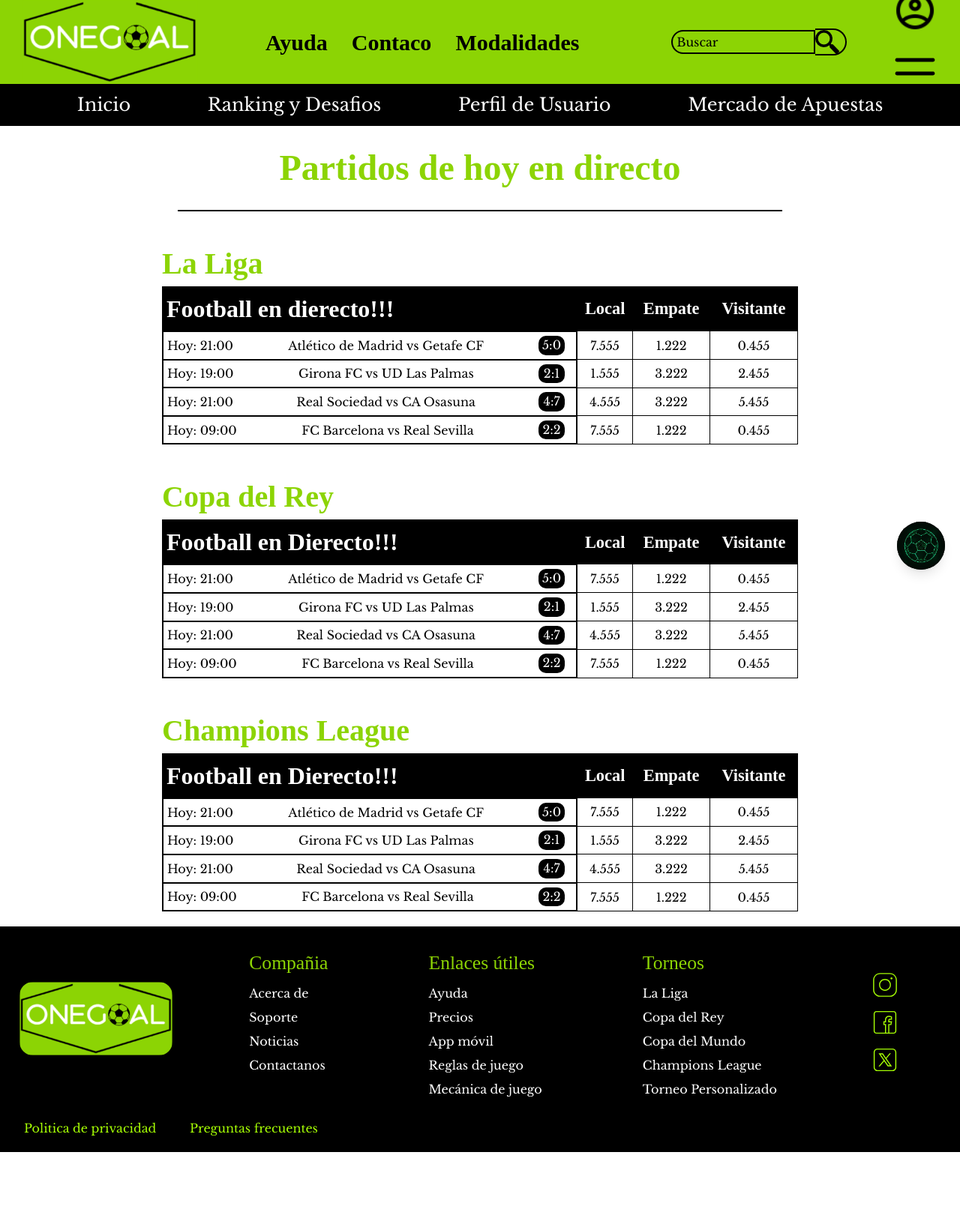
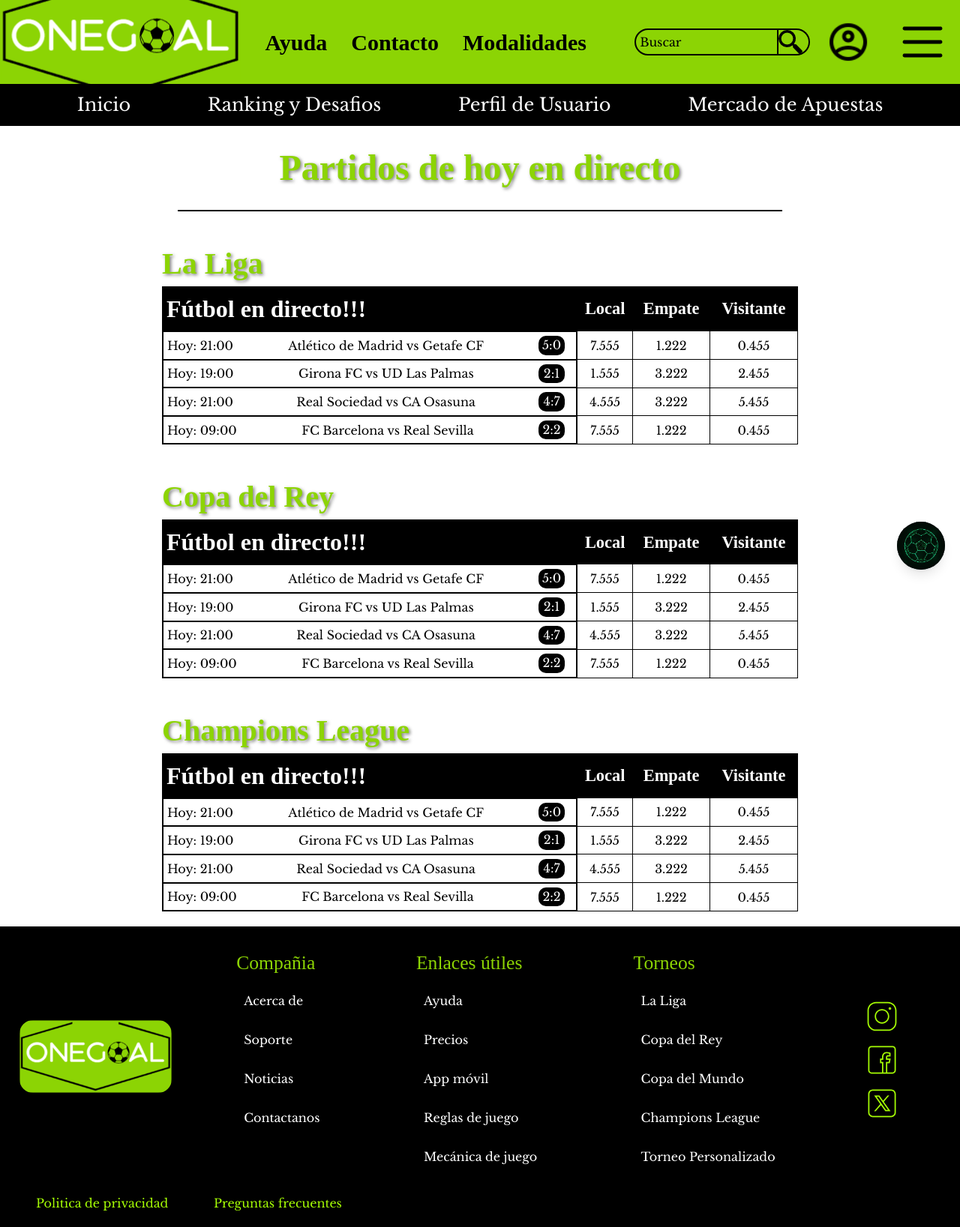
Before and after one commit to AaronGH09/Proyecto-Final-VS2DAW-DIW-Aaron-Gonzalez, a plain HTML site: page apuestas.html in a window 1280 px wide. Shown: the whole page at 75% size. Before the commit the page ends 1537 px from the top, so only its background shows below. Drawn offline with nearby package versions, Linux system fonts and the light colour scheme; a web font is replaced by a local one.

Commit message:
Mejoras de accesibilidad

```diff
--- a/apuestas.html
+++ b/apuestas.html
@@ -10,28 +10,28 @@
 <body>
 
 <header class="Cabecera">
-    <img src="img/logo.PNG" alt="logo__onegool__header" class="Cabecera__img">
+    <img src="img/logo.PNG" alt="Logo de la empresa OneGool" class="footer__img">
 
     <div class="Cabecera__div__links">
         <a href="#">Ayuda</a>
-        <a href="#">Contaco</a>
+        <a href="#">Contacto</a>
         <a href="#">Modalidades</a>
     </div>
 
     <div class="Cabecera__div__buscador">
-        <input type="text" class="Cabecera__buscador" placeholder="Buscar" />
+        <input type="text" class="Cabecera__buscador" placeholder="Buscar" aria-label="Buscar en el sitio" />
         <button type="submit" class="Cabecera__button">
             <img src="img/ICONOS/Lupa.png" alt="busqueda-de-lupa">
         </button>
     </div>
 
     <div class="Cabecera__div__icon">
-        <a href="registro.html" class="Cabecera__a__icon">
+        <button  onclick="window.location.href='registro.html';" class="Cabecera__a__icon" aria-label="Ir al registro de usuario">
             <img src="img/ICONOS/User-negre-verde2.png" alt="icono-usuario-header" class="Cabecera__icon">
-        </a>
-        <a href="#" class="Cabecera__a__icon">
+        </button>
+        <button  href="#" class="Cabecera__a__icon" aria-label="Abrir menú">
             <img src="img/ICONOS/Menú.svg" alt="icono-menu-header" class="Cabecera__icon">
-        </a>
+        </button>
     </div>
 </header>
 
@@ -42,14 +42,14 @@
     <a href="apuestas.html">Mercado de Apuestas</a>
 </nav>
 
-<div class="cuerpo">
+<section class="cuerpo">
     <h1>Partidos de hoy en directo</h1>
     <hr>
-    <div class="principal">
+    <article class="principal">
         <h2>La Liga</h2>
         <table>
             <tr>
-                <th class="principal__th__titulo">Football en dierecto!!!</th>
+                <th class="principal__th__titulo">Fútbol en directo!!!</th>
                 <th class="principal__th__normal">Local</th>
                 <th class="principal__th__normal">Empate</th>
                 <th class="principal__th__normal">Visitante</th>
@@ -79,12 +79,12 @@
                 <td>0.455</td>
             </tr>
         </table>
-    </div>
-    <div class="principal">
+    </article>
+    <article class="principal">
         <h2>Copa del Rey</h2>
         <table>
             <tr>
-                <th class="principal__th__titulo">Football en Dierecto!!!</th>
+                <th class="principal__th__titulo">Fútbol en directo!!!</th>
                 <th class="principal__th__normal">Local</th>
                 <th class="principal__th__normal">Empate</th>
                 <th class="principal__th__normal">Visitante</th>
@@ -114,12 +114,12 @@
                 <td>0.455</td>
             </tr>
         </table>
-    </div>
-    <div class="principal">
+    </article>
+    <article class="principal">
         <h2>Champions League</h2>
         <table>
             <tr>
-                <th class="principal__th__titulo">Football en Dierecto!!!</th>
+                <th class="principal__th__titulo">Fútbol en directo!!!</th>
                 <th class="principal__th__normal">Local</th>
                 <th class="principal__th__normal">Empate</th>
                 <th class="principal__th__normal">Visitante</th>
@@ -149,18 +149,22 @@
                 <td>0.455</td>
             </tr>
         </table>
-    </div>
-</div>
+    </article>
+</section>
 
 <div id="assistant" class="fixed bottom-10 right-5 flex flex-col items-end space-y-2">
     <div id="Popup" class="hidden bg-white p-4 rounded-lg shadow-lg w-64 border border-gray-300">
-        <p class="text-black font-['Libre_Baskerville'] text-lg font-bold">Hola,Soy tu asistente IA</p>
+        <p class="text-gray-900 font-['Libre_Baskerville'] text-lg font-bold">Hola,Soy tu asistente IA</p>
         <input type="text" placeholder="Escribe tu pregunta..." class="border border-[#8CD404] p-2 w-full mt-2 rounded-md focus:outline-none focus:ring-2 focus:ring-[#8CD404]">
         <textarea placeholder="Como puedo ayudarte hoy?. Puedo analizar tendencias y responder preguntas sobre horarios, reglas y estado de las competiciones." class="border border-gray-300 p-3 w-full mt-2 rounded-md h-24 resize-none focus:outline-none focus:ring-2 focus:ring-[#8CD404]"></textarea>
     </div>
-    <button id="Icon" class="w-16 h-16 bg-black rounded-full shadow-lg flex justify-center items-center transition-all duration-300">
-        <img src="img/balon-futurista.jpeg" alt="Balon-futurista" class="w-full h-full object-cover rounded-full">
-    </button>
+    <button id="Icon"
+        aria-label="Abrir asistente IA"
+        aria-expanded="false"
+        aria-controls="Popup"
+        class="w-16 h-16 bg-gray-800 rounded-full shadow-lg flex justify-center items-center transition-all duration-300">
+        <img src="img/balon-futurista.jpeg" alt="Balon Futurista" class="w-full h-full object-cover rounded-full">
+</button>
 </div>
 
 <footer>
@@ -216,7 +220,9 @@
 
 <script>
     document.getElementById("Icon").addEventListener("click", function() {
-        document.getElementById("Popup").classList.toggle("hidden");
+        let popup = document.getElementById("Popup");
+        let isOpen = !popup.classList.toggle("hidden");
+        this.setAttribute("aria-expanded", isOpen);
     });
 </script>
 </body>
--- a/css/styleApuestsa.css
+++ b/css/styleApuestsa.css
@@ -77,7 +77,7 @@ body{
     outline: none;
     background-color: var(--color_verde2);
     border: 2.5px solid var(--black);
-    height: 2.0rem;
+    height: 2.2rem;
     width: 12rem;
     border-radius: 20px 0 0 20px;
 }
@@ -90,7 +90,7 @@ body{
 /*estilos de el buscador de la cabecera boton*/
 .Cabecera__button{
     cursor: pointer;
-    background-color: var(--color_principal);
+    background-color: var(--color-verde1);
     border: 2.5px solid var(--black);
     border-left: none;
     width: 2.6rem;
@@ -99,6 +99,10 @@ body{
 }
 
 /*estilos de los iconos de la cabecera*/
+.Cabecera__div__icon{
+    display: flex;
+}
+
 .Cabecera__a__icon {
     margin-right: 1.2rem;
     margin-left: 1.2rem;
@@ -168,6 +172,7 @@ body{
     font-size: 3rem;
     font-weight: bold;
     font-family: "Jockey One", serif;
+    text-shadow: 2px 2px 4px rgba(0, 0, 0, 0.5);
 }
 
 .cuerpo hr{
@@ -184,6 +189,7 @@ body{
     font-size: 2.5rem;
     font-weight: bold;
     font-family: "Jockey One", serif;
+    text-shadow: 2px 2px 4px rgba(0, 0, 0, 0.5);
 }
 
 .principal table{
@@ -354,6 +360,7 @@ footer {
     text-decoration: none;
     color: var(--blanco);
     transition: color 0.3s;
+    padding: 10px;
 }
 
 .footer__contenido__links__footer__section a:hover {
@@ -362,8 +369,10 @@ footer {
 
 /* estilos de los redes sociales */
 .footer__contenido__social {
+    display: flex;
     display: block;
     justify-content: center;
+    gap: 20px;
     margin-bottom: 20px;
 }
 
@@ -373,8 +382,8 @@ footer {
     margin-right: 5rem;
     align-items: center;
     justify-content: center;
-    width: 40px;
-    height: 40px;
+    width: 48px;
+    height: 48px;
     border-radius: 50%;
     background-color: var(--black);
     border: 2px solid var(--black);
@@ -405,6 +414,7 @@ footer {
     text-decoration: none;
     color: var(--color_verde1);
     font-size: 1rem;
+    padding: 12px 16px;
     transition: color 0.3s;
     padding-right: 40px;
 }
--- a/css/styleIndex.css
+++ b/css/styleIndex.css
@@ -218,15 +218,17 @@ body{
 .index__QueEsOneGoal h2{
     font-family: "Jockey One", serif;
     font-size: 3rem;
+    text-shadow: 1px 1px 2px rgba(0, 0, 0, 0.5);
 }
 .resaltado{
     color: var(--color_verde1);
+    text-shadow: 1px 1px 2px rgba(0, 0, 0, 0.5);
+    -webkit-text-stroke: 0.8px black;
 }
 
 .index__QueEsOneGoal__Titulo{
     grid-row: 1/1;
     grid-column: 1/3;
-
 }
 .index__QueEsOneGoal__Contenido__1{
   grid-row: 2/5;
@@ -253,7 +255,6 @@ body{
     font-family: "Libre Baskerville", serif;
     font-weight: bold;
     font-size: 1.4rem;
-
 }
 
 .index__QueEsOneGoal__Contenido__1 button{
@@ -267,6 +268,8 @@ body{
     border: 2px solid var(--color_verde2);
     border-radius: 16px;
     transition: background-color 0.3s ease-in-out, color 0.3s ease-in-out;
+    -webkit-text-stroke: 0.4px black;
+    filter: drop-shadow(2px 2px 4px rgba(0, 0, 0, 0.5));
 }
 
 .index__QueEsOneGoal__Contenido__1 button:hover{
@@ -321,6 +324,7 @@ body{
     height: 400px;
     border: 2px solid var(--black);
     border-radius: 20px;
+    -webkit-text-stroke: 0.1px black;
 }
 
 .index__Noticia__img{
@@ -346,6 +350,7 @@ body{
     color: var(--color_verde1);
     font-family: "Jockey One", serif;
     font-size: 1rem;
+    font-weight: bold;
 }
 
 .index__Noticia__texto p{
@@ -356,6 +361,7 @@ body{
 }
 
 .index__Noticia__texto button{
+    -webkit-text-stroke: 0.4px black;
     margin-top: 2rem;
     width: 50%;
     height: 2.4rem;
@@ -366,6 +372,7 @@ body{
     border: 2px solid var(--color_verde2);
     border-radius: 16px;
     transition: background-color 0.3s ease-in-out, color 0.3s ease-in-out;
+    filter: drop-shadow(2px 2px 4px rgba(0, 0, 0, 0.5));
 }
 
 .index__Noticia__texto button:hover{
@@ -406,12 +413,14 @@ body{
 }
 
 .contactanos h2 {
+    text-shadow: 1px 1px 3px rgba(0, 0, 0, 0.7);
     font-size: 2.2rem;
     font-family: "Jockey One", serif;
     margin-bottom: 15px;
 }
 
 .contactanos p {
+    text-shadow: 1px 1px 3px rgba(0, 0, 0, 0.7);
     font-family: "Libre Baskerville", serif;
     font-size: 1.3rem;
     margin-bottom: 20px;
@@ -498,6 +507,7 @@ footer {
     text-decoration: none;
     color: var(--blanco);
     transition: color 0.3s;
+    padding: 10px;
 }
 
 .footer__contenido__links__footer__section a:hover {
@@ -506,8 +516,10 @@ footer {
 
 /* estilos de los redes sociales */
 .footer__contenido__social {
+    display: flex;
     display: block;
     justify-content: center;
+    gap: 20px;
     margin-bottom: 20px;
 }
 
@@ -517,8 +529,8 @@ footer {
     margin-right: 5rem;
     align-items: center;
     justify-content: center;
-    width: 40px;
-    height: 40px;
+    width: 48px;
+    height: 48px;
     border-radius: 50%;
     background-color: var(--black);
     border: 2px solid var(--black);
@@ -549,6 +561,7 @@ footer {
     text-decoration: none;
     color: var(--color_verde1);
     font-size: 1rem;
+    padding: 12px 16px;
     transition: color 0.3s;
     padding-right: 40px;
 }
--- a/css/styleRanking.css
+++ b/css/styleRanking.css
@@ -167,6 +167,7 @@ body{
     font-size: 2.5rem;
     font-weight: bold;
     font-family: "Jockey One", serif;
+    -webkit-text-stroke: 0.2px black;
 }
 
 .ranking table{
@@ -228,6 +229,7 @@ body{
     font-size: 2.5rem;
     font-weight: bold;
     font-family: "Jockey One", serif;
+    -webkit-text-stroke: 0.2px black;
 }
 
 .desafios__rectangulo {
@@ -315,12 +317,14 @@ body{
 }
 
 .contactanos h2 {
+    text-shadow: 1px 1px 3px rgba(0, 0, 0, 0.7);
     font-size: 2.2rem;
     font-family: "Jockey One", serif;
     margin-bottom: 15px;
 }
 
 .contactanos p {
+    text-shadow: 1px 1px 3px rgba(0, 0, 0, 0.7);
     font-family: "Libre Baskerville", serif;
     font-size: 1.3rem;
     margin-bottom: 20px;
@@ -407,6 +411,7 @@ footer {
     text-decoration: none;
     color: var(--blanco);
     transition: color 0.3s;
+    padding: 10px;
 }
 
 .footer__contenido__links__footer__section a:hover {
@@ -415,8 +420,10 @@ footer {
 
 /* estilos de los redes sociales */
 .footer__contenido__social {
+    display: flex;
     display: block;
     justify-content: center;
+    gap: 20px;
     margin-bottom: 20px;
 }
 
@@ -426,8 +433,8 @@ footer {
     margin-right: 5rem;
     align-items: center;
     justify-content: center;
-    width: 40px;
-    height: 40px;
+    width: 48px;
+    height: 48px;
     border-radius: 50%;
     background-color: var(--black);
     border: 2px solid var(--black);
@@ -458,6 +465,7 @@ footer {
     text-decoration: none;
     color: var(--color_verde1);
     font-size: 1rem;
+    padding: 12px 16px;
     transition: color 0.3s;
     padding-right: 40px;
 }
--- a/css/styleRegistro.css
+++ b/css/styleRegistro.css
@@ -170,6 +170,12 @@ body{
     width: 100%;
 }
 
+.cuerpo__Flex__btn, .cuerpo__Flex__a {
+    min-width: 48px;
+    min-height: 48px;
+    padding: 12px;
+}
+
 .cuerpo__Flex__login, .cuerpo__Flex__register {
     display: flex;
     align-items: center;
@@ -325,7 +331,7 @@ h2 {
     border: none;
 }
 
-.cuerpo__Flex__register__checkbox p {
+.cuerpo__Flex__register__checkbox label {
     margin-bottom: 10px;
 }
 
@@ -402,6 +408,7 @@ footer {
     text-decoration: none;
     color: var(--blanco);
     transition: color 0.3s;
+    padding: 10px;
 }
 
 .footer__contenido__links__footer__section a:hover {
@@ -410,8 +417,10 @@ footer {
 
 /* estilos de los redes sociales */
 .footer__contenido__social {
+    display: flex;
     display: block;
     justify-content: center;
+    gap: 20px;
     margin-bottom: 20px;
 }
 
@@ -421,8 +430,8 @@ footer {
     margin-right: 5rem;
     align-items: center;
     justify-content: center;
-    width: 40px;
-    height: 40px;
+    width: 48px;
+    height: 48px;
     border-radius: 50%;
     background-color: var(--black);
     border: 2px solid var(--black);
@@ -453,6 +462,7 @@ footer {
     text-decoration: none;
     color: var(--color_verde1);
     font-size: 1rem;
+    padding: 12px 16px;
     transition: color 0.3s;
     padding-right: 40px;
 }
--- a/css/styleUsuario.css
+++ b/css/styleUsuario.css
@@ -491,6 +491,7 @@ footer {
     text-decoration: none;
     color: var(--blanco);
     transition: color 0.3s;
+    padding: 10px;
 }
 
 .footer__contenido__links__footer__section a:hover {
@@ -499,8 +500,10 @@ footer {
 
 /* estilos de los redes sociales */
 .footer__contenido__social {
+    display: flex;
     display: block;
     justify-content: center;
+    gap: 20px;
     margin-bottom: 20px;
 }
 
@@ -510,8 +513,8 @@ footer {
     margin-right: 5rem;
     align-items: center;
     justify-content: center;
-    width: 40px;
-    height: 40px;
+    width: 48px;
+    height: 48px;
     border-radius: 50%;
     background-color: var(--black);
     border: 2px solid var(--black);
@@ -542,6 +545,7 @@ footer {
     text-decoration: none;
     color: var(--color_verde1);
     font-size: 1rem;
+    padding: 12px 16px;
     transition: color 0.3s;
     padding-right: 40px;
 }
```
Also changed, not shown: registro.html (+3 -3 lines), 1 other file.
